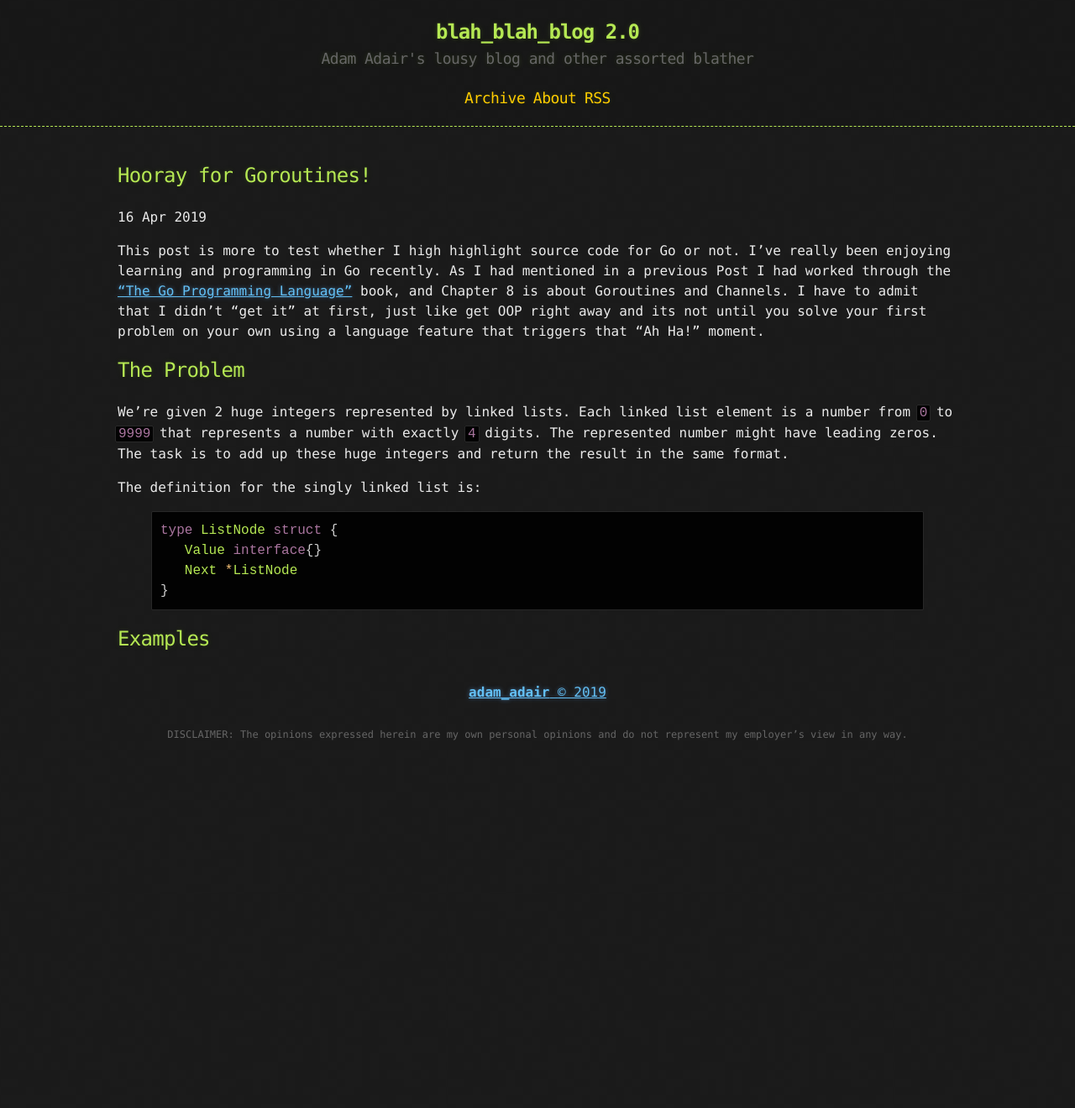
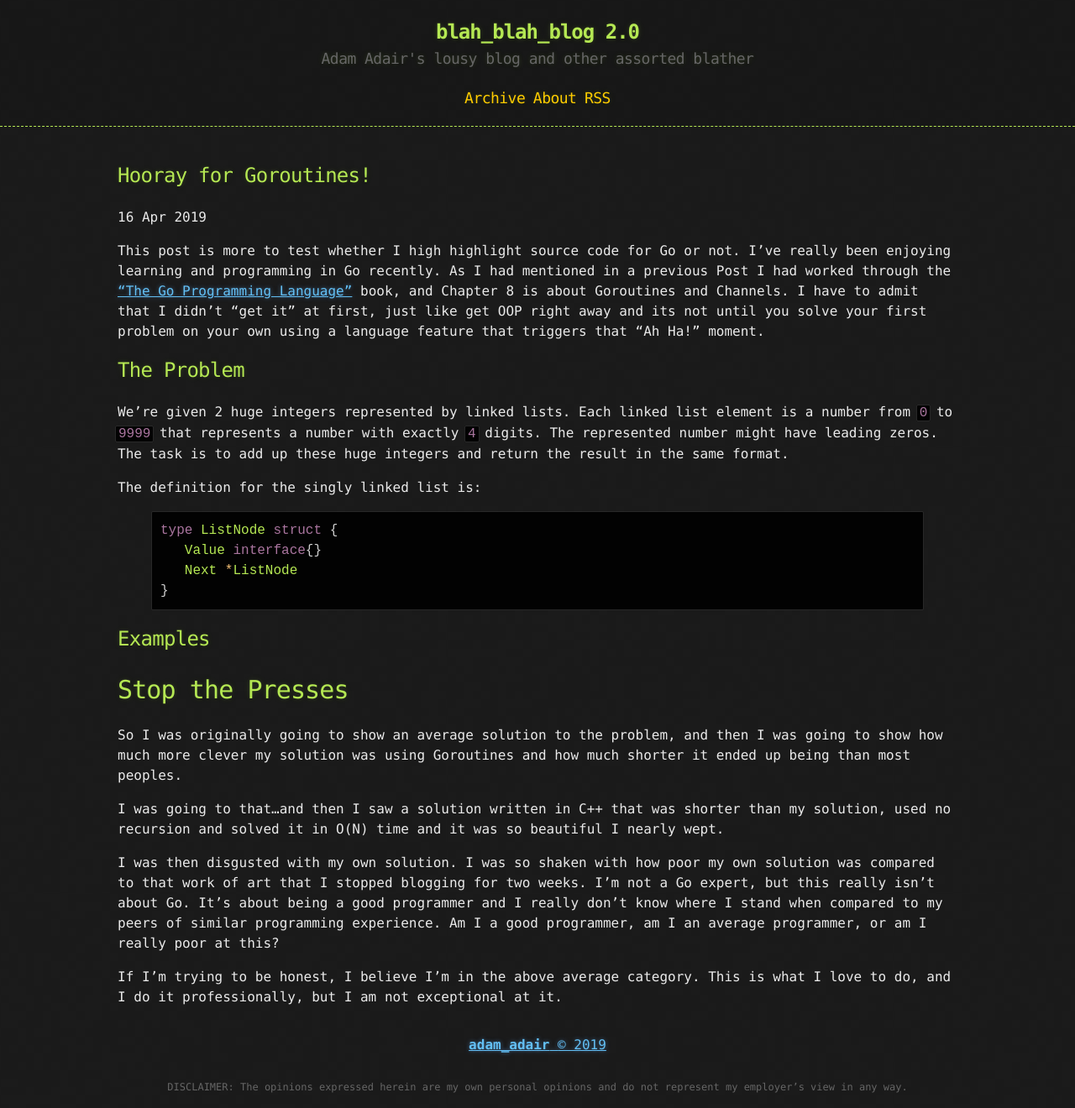
Before and after one commit to adamadair/adamadair.github.io, a Jekyll site: the page built from _posts/2019-04-16-hooray-for-goroutines.markdown, in a window 1280 px wide. Shown: the whole page at 84% size. Built offline with Jekyll 4.4.1, drawn with Linux system fonts in a browser that asks for light colours; before the commit the page ends 900 px from its top, so only the background shows below that.

Commit message:
2019-04-30 post

```diff
--- a/_posts/2019-04-16-hooray-for-goroutines.markdown
+++ b/_posts/2019-04-16-hooray-for-goroutines.markdown
@@ -28,3 +28,23 @@ type ListNode struct {
 {% endhighlight %}
 
 ## Examples
+
+# Stop the Presses
+
+So I was originally going to show an average solution to the problem, and then
+I was going to show how much more clever my solution was using Goroutines
+and how much shorter it ended up being than most peoples.
+
+I was going to that...and then I saw a solution written in C++ that was shorter than my solution,
+used no recursion and solved it in O(N) time and it was so beautiful I
+nearly wept.
+
+I was then disgusted with my own solution. I was so shaken with how poor my
+own solution was compared to that work of art that I stopped blogging
+for two weeks. I'm not a Go expert, but this really isn't about Go. It's about
+being a good programmer and I really don't know where I stand when
+compared to my peers of similar programming experience. Am I a good programmer,
+am I an average programmer, or am I really poor at this?
+
+If I'm trying to be honest, I believe I'm in the above average category. This is
+what I love to do, and I do it professionally, but I am not exceptional at it.
```
Also changed, not shown: _posts/2019-04-30-go-go-gobots.markdown (added, +34 -0 lines).
